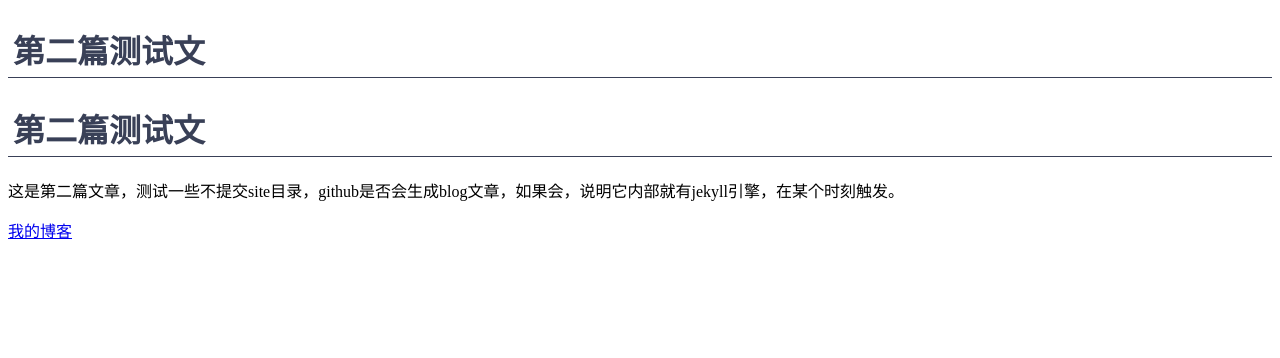
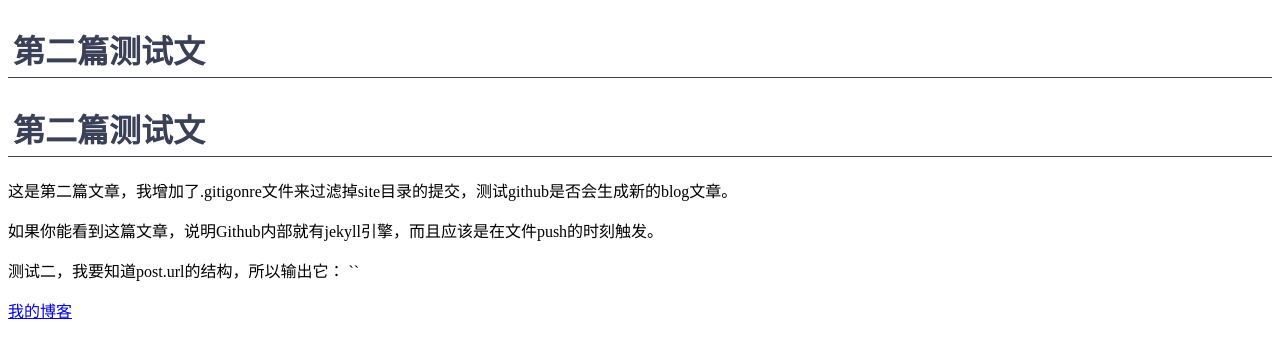
Before and after one commit to logix/blog, a Jekyll site: the page built from _posts/2015-02-28-second-post.md, in a window 1280 px wide. Shown: the top 358 px of the page. Built offline with Jekyll 4.4.1, drawn with Linux system fonts in a browser that asks for light colours.

Commit message:
第二篇测试

```diff
--- a/_posts/2015-02-28-second-post.md
+++ b/_posts/2015-02-28-second-post.md
@@ -6,6 +6,12 @@ title: 第二篇测试文
 {{ page.title }}
 ================
 
-这是第二篇文章，测试一些不提交site目录，github是否会生成blog文章，如果会，说明它内部就有jekyll引擎，在某个时刻触发。
+这是第二篇文章，我增加了.gitigonre文件来过滤掉site目录的提交，测试github是否会生成新的blog文章。
+
+如果你能看到这篇文章，说明Github内部就有jekyll引擎，而且应该是在文件push的时刻触发。
+
+测试二，我要知道post.url的结构，所以输出它： `{{ post.url }}`
+
+
 
 [我的博客]({{ site.baseurl }})
--- a/index.html
+++ b/index.html
@@ -7,7 +7,7 @@ title: Logix's blog
 <p>最新文章列表</p>
 <ul>
     {% for post in site.posts %}
-        <li>{{ post.date | date_to_string }}<a href="{{ site.baseurl }}{{ post.url }}">{{ post.title }}</a> </li>
+        <li>{{ post.date | date_to_string }}<a href="{{ post.url }}">{{ post.title }}</a> </li>
     {% endfor %}
 
 </ul>
```
